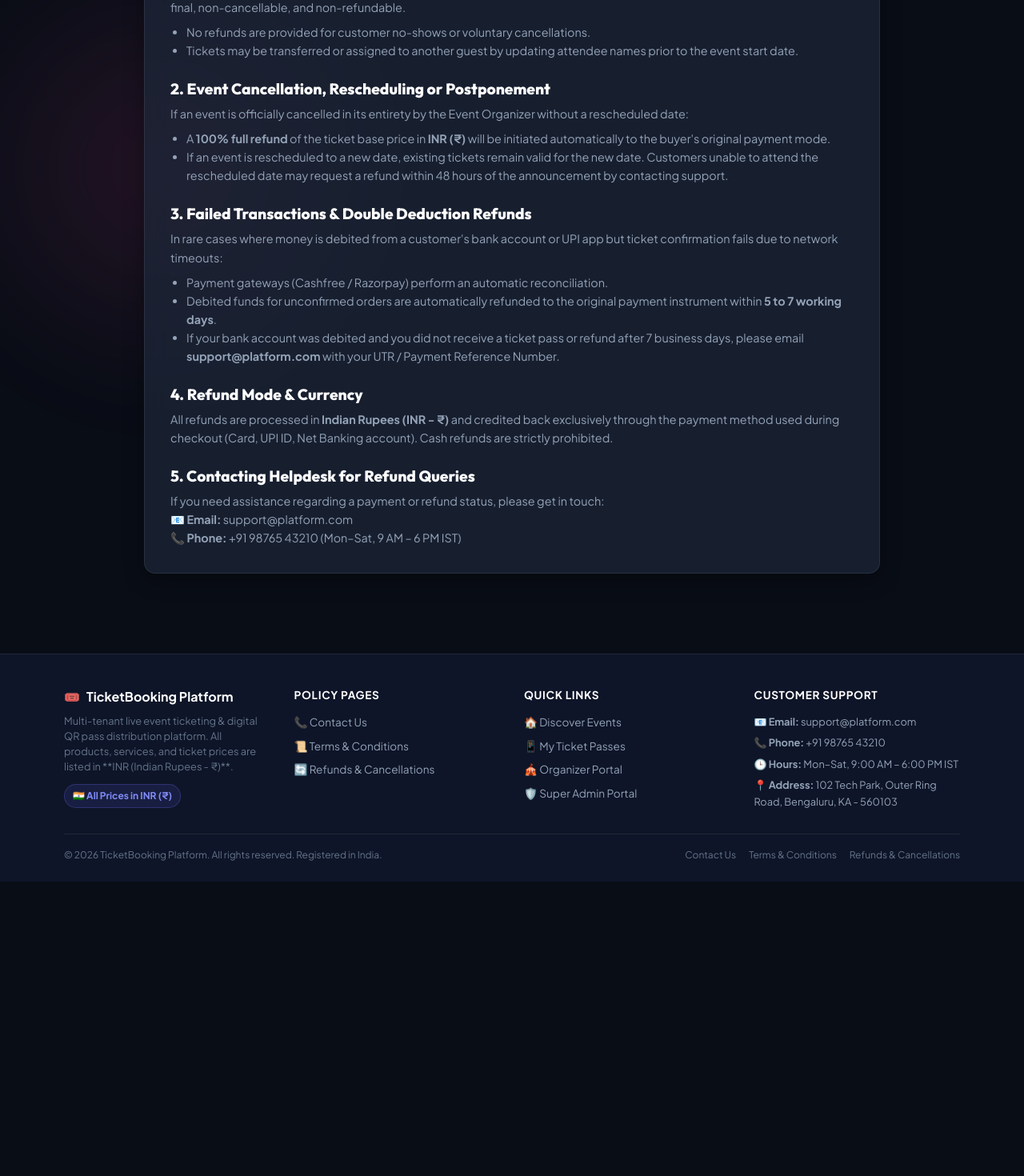
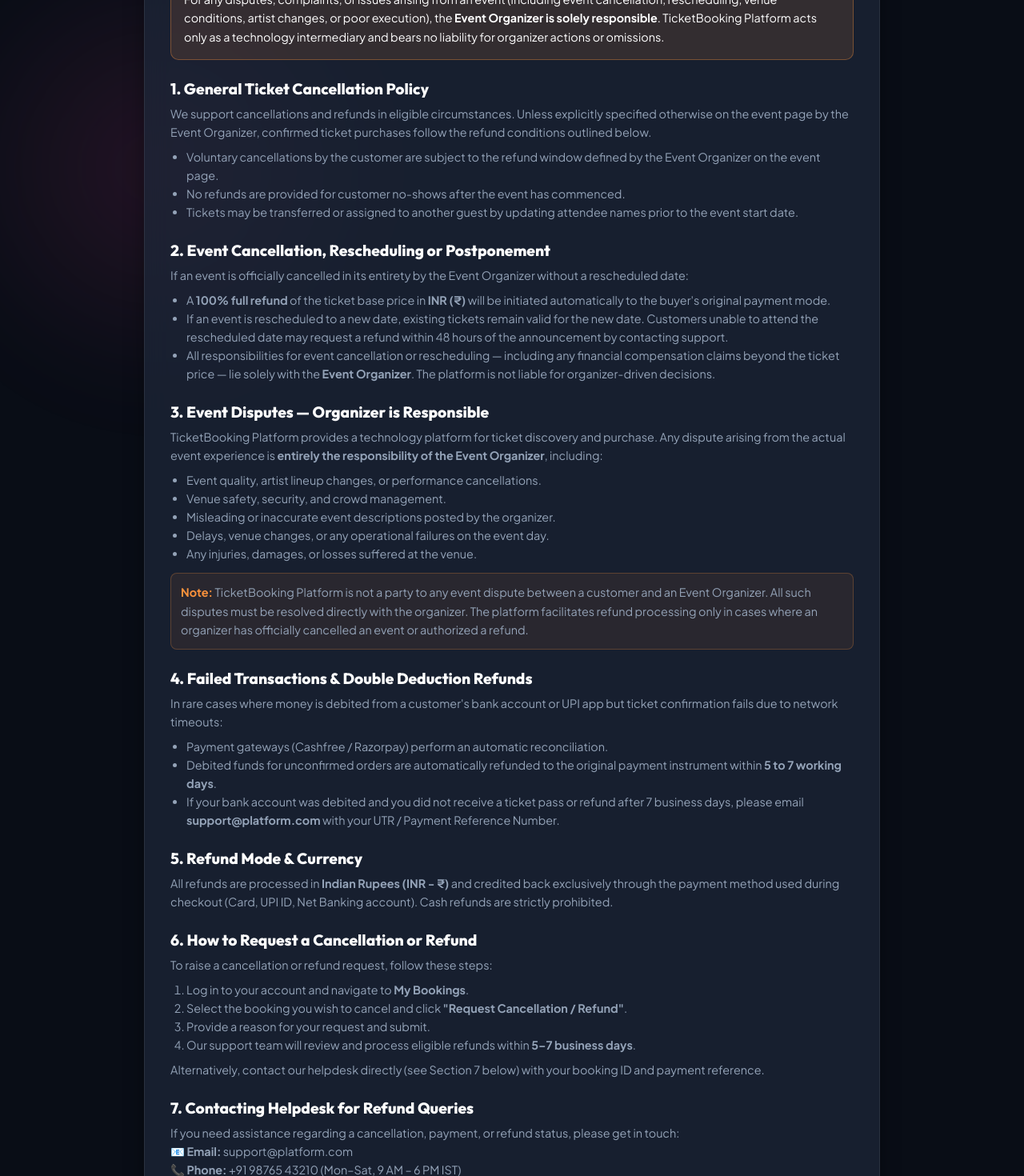
Before and after one commit to AK-Coder100/TicketBooking-system, a Next.js app: page /refunds in a window 1280 px wide. Shown: the part 440-1910 px from the top of the page at 80% size. Before the commit the page ends 1542 px from the top, so only its background shows below. Built offline with nearby package versions, Linux system fonts and the light colour scheme.

Commit message:
feat: add refunds and terms pages

```diff
--- a/src/app/refunds/page.tsx
+++ b/src/app/refunds/page.tsx
@@ -12,10 +12,10 @@ export default function RefundsAndCancellationsPage() {
 
       <div style={{ marginBottom: 32 }}>
         <span style={{ fontSize: '0.8rem', fontWeight: 800, color: '#818cf8', textTransform: 'uppercase', letterSpacing: '0.08em' }}>
-          CUSTOMER PROTECTION & REFUND POLICY
+          CUSTOMER PROTECTION &amp; REFUND POLICY
         </span>
         <h1 style={{ fontSize: '2.2rem', fontWeight: 800, marginTop: 4, color: '#ffffff' }}>
-          Refunds & Cancellations Policy
+          Refunds &amp; Cancellations Policy
         </h1>
         <p style={{ color: 'var(--text-dim)', fontSize: '0.88rem', marginTop: 4 }}>
           Last Updated: September 18, 2026
@@ -24,13 +24,23 @@ export default function RefundsAndCancellationsPage() {
 
       <div className="glass-panel" style={{ padding: 32, borderRadius: 14, display: 'flex', flexDirection: 'column', gap: 24, fontSize: '0.9rem', lineHeight: 1.6 }}>
 
-        {/* Compliance Banner */}
+        {/* Cancellation Support Banner */}
         <div style={{ background: 'rgba(52, 211, 153, 0.12)', border: '1px solid rgba(52, 211, 153, 0.3)', padding: 16, borderRadius: 10, color: '#ffffff' }}>
           <div style={{ fontWeight: 800, fontSize: '0.95rem', color: '#34d399', marginBottom: 4 }}>
-            ⏱️ Refund Processing Timeline Notice
+            ✅ Cancellations &amp; Refunds Are Supported
           </div>
           <div>
-            Approved refunds for eligible transactions are automatically credited back to the customer's original payment source (UPI, Credit/Debit Card, Net Banking) within <b>5 to 7 business days</b>.
+            We support cancellations and refunds on eligible orders. Approved refunds are automatically credited back to the customer's original payment source (UPI, Credit/Debit Card, Net Banking) within <b>5 to 7 business days</b>.
+          </div>
+        </div>
+
+        {/* Organizer Dispute Liability Banner */}
+        <div style={{ background: 'rgba(251, 146, 60, 0.12)', border: '1px solid rgba(251, 146, 60, 0.35)', padding: 16, borderRadius: 10, color: '#ffffff' }}>
+          <div style={{ fontWeight: 800, fontSize: '0.95rem', color: '#fb923c', marginBottom: 4 }}>
+            ⚠️ Event Disputes — Organizer Responsibility
+          </div>
+          <div>
+            For any disputes, complaints, or issues arising from an event (including event cancellation, rescheduling, venue conditions, artist changes, or poor execution), the <b>Event Organizer is solely responsible</b>. TicketBooking Platform acts only as a technology intermediary and bears no liability for organizer actions or omissions.
           </div>
         </div>
 
@@ -39,10 +49,11 @@ export default function RefundsAndCancellationsPage() {
             1. General Ticket Cancellation Policy
           </h2>
           <p>
-            Unless explicitly specified otherwise on the event page by the respective Event Organizer, all confirmed ticket purchases are final, non-cancellable, and non-refundable.
+            We support cancellations and refunds in eligible circumstances. Unless explicitly specified otherwise on the event page by the Event Organizer, confirmed ticket purchases follow the refund conditions outlined below.
           </p>
           <ul style={{ paddingLeft: 20, marginTop: 8 }}>
-            <li>No refunds are provided for customer no-shows or voluntary cancellations.</li>
+            <li>Voluntary cancellations by the customer are subject to the refund window defined by the Event Organizer on the event page.</li>
+            <li>No refunds are provided for customer no-shows after the event has commenced.</li>
             <li>Tickets may be transferred or assigned to another guest by updating attendee names prior to the event start date.</li>
           </ul>
         </section>
@@ -57,12 +68,32 @@ export default function RefundsAndCancellationsPage() {
           <ul style={{ paddingLeft: 20, marginTop: 8 }}>
             <li>A <b>100% full refund</b> of the ticket base price in <b>INR (₹)</b> will be initiated automatically to the buyer's original payment mode.</li>
             <li>If an event is rescheduled to a new date, existing tickets remain valid for the new date. Customers unable to attend the rescheduled date may request a refund within 48 hours of the announcement by contacting support.</li>
+            <li>All responsibilities for event cancellation or rescheduling — including any financial compensation claims beyond the ticket price — lie solely with the <b>Event Organizer</b>. The platform is not liable for organizer-driven decisions.</li>
           </ul>
         </section>
 
         <section>
           <h2 style={{ fontSize: '1.2rem', fontWeight: 800, color: '#ffffff', marginBottom: 8 }}>
-            3. Failed Transactions & Double Deduction Refunds
+            3. Event Disputes — Organizer is Responsible
+          </h2>
+          <p>
+            TicketBooking Platform provides a technology platform for ticket discovery and purchase. Any dispute arising from the actual event experience is <b>entirely the responsibility of the Event Organizer</b>, including:
+          </p>
+          <ul style={{ paddingLeft: 20, marginTop: 8 }}>
+            <li>Event quality, artist lineup changes, or performance cancellations.</li>
+            <li>Venue safety, security, and crowd management.</li>
+            <li>Misleading or inaccurate event descriptions posted by the organizer.</li>
+            <li>Delays, venue changes, or any operational failures on the event day.</li>
+            <li>Any injuries, damages, or losses suffered at the venue.</li>
+          </ul>
+          <p style={{ marginTop: 12, background: 'rgba(251, 146, 60, 0.08)', border: '1px solid rgba(251, 146, 60, 0.25)', padding: 12, borderRadius: 8 }}>
+            <b style={{ color: '#fb923c' }}>Note:</b> TicketBooking Platform is not a party to any event dispute between a customer and an Event Organizer. All such disputes must be resolved directly with the organizer. The platform facilitates refund processing only in cases where an organizer has officially cancelled an event or authorized a refund.
+          </p>
+        </section>
+
+        <section>
+          <h2 style={{ fontSize: '1.2rem', fontWeight: 800, color: '#ffffff', marginBottom: 8 }}>
+            4. Failed Transactions &amp; Double Deduction Refunds
           </h2>
           <p>
             In rare cases where money is debited from a customer's bank account or UPI app but ticket confirmation fails due to network timeouts:
@@ -76,7 +107,7 @@ export default function RefundsAndCancellationsPage() {
 
         <section>
           <h2 style={{ fontSize: '1.2rem', fontWeight: 800, color: '#ffffff', marginBottom: 8 }}>
-            4. Refund Mode & Currency
+            5. Refund Mode &amp; Currency
           </h2>
           <p>
             All refunds are processed in <b>Indian Rupees (INR - ₹)</b> and credited back exclusively through the payment method used during checkout (Card, UPI ID, Net Banking account). Cash refunds are strictly prohibited.
@@ -85,10 +116,28 @@ export default function RefundsAndCancellationsPage() {
 
         <section>
           <h2 style={{ fontSize: '1.2rem', fontWeight: 800, color: '#ffffff', marginBottom: 8 }}>
-            5. Contacting Helpdesk for Refund Queries
+            6. How to Request a Cancellation or Refund
           </h2>
           <p>
-            If you need assistance regarding a payment or refund status, please get in touch:
+            To raise a cancellation or refund request, follow these steps:
+          </p>
+          <ol style={{ paddingLeft: 20, marginTop: 8 }}>
+            <li>Log in to your account and navigate to <b>My Bookings</b>.</li>
+            <li>Select the booking you wish to cancel and click <b>&quot;Request Cancellation / Refund&quot;</b>.</li>
+            <li>Provide a reason for your request and submit.</li>
+            <li>Our support team will review and process eligible refunds within <b>5–7 business days</b>.</li>
+          </ol>
+          <p style={{ marginTop: 8 }}>
+            Alternatively, contact our helpdesk directly (see Section 7 below) with your booking ID and payment reference.
+          </p>
+        </section>
+
+        <section>
+          <h2 style={{ fontSize: '1.2rem', fontWeight: 800, color: '#ffffff', marginBottom: 8 }}>
+            7. Contacting Helpdesk for Refund Queries
+          </h2>
+          <p>
+            If you need assistance regarding a cancellation, payment, or refund status, please get in touch:
             <br />
             📧 <b>Email:</b> support@platform.com
             <br />
```
Also changed, not shown: src/app/terms/page.tsx (+32 -5 lines).
